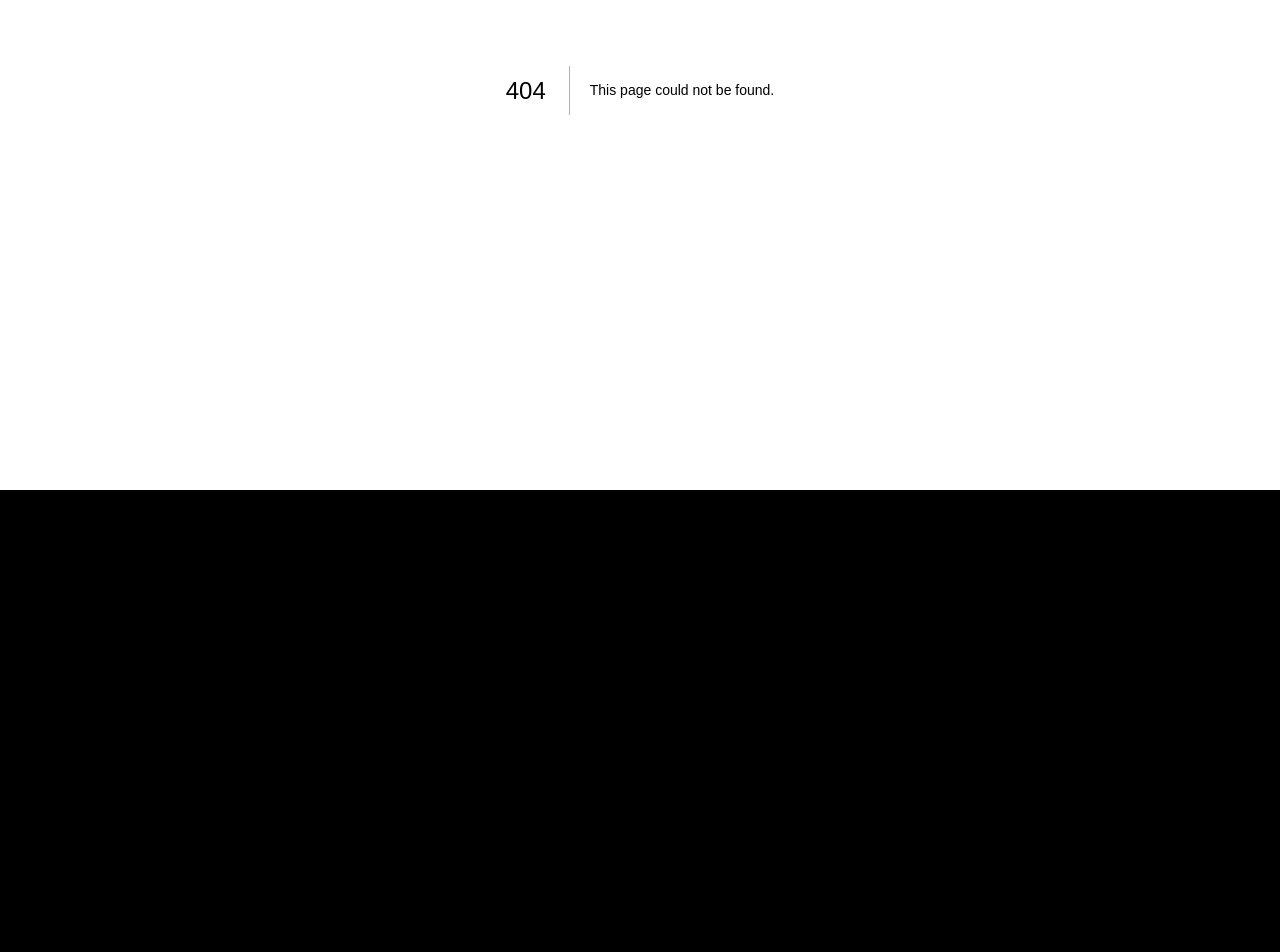
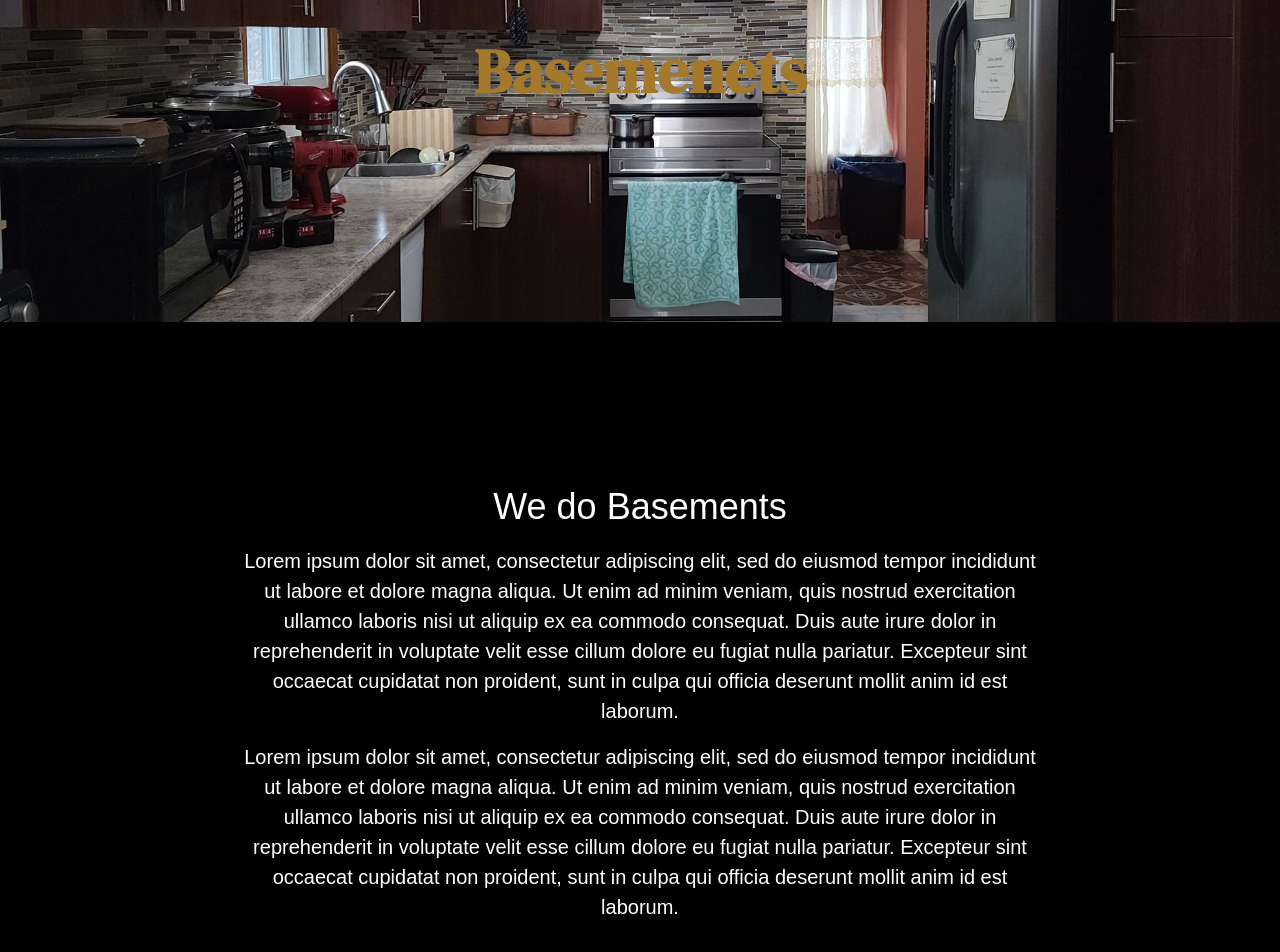
Before and after one commit to maplesyrupman/mayks, a Next.js app: page /services/1 in a window 1280 px wide. Before the commit this address had no page. Shown: the part 310-1262 px from the top of the page. Before the commit the page ends 800 px from the top, so only its background shows below. Built offline with nearby package versions, Linux system fonts and the light colour scheme; a web font is replaced by a local one.

Commit message:
nearly done service template, just need contact form

```diff
--- a/pages/_app.js
+++ b/pages/_app.js
@@ -3,7 +3,7 @@ import '../styles/globals.css'
 
 function MyApp({ Component, pageProps }) {
   return (
-    <>
+    <div>
       <Head>
         <link rel='shortcut icon' href='/favicon.ico' />
         <link rel="stylesheet" href="https://use.typekit.net/wdb3lae.css" />
@@ -12,7 +12,7 @@ function MyApp({ Component, pageProps }) {
         <link href="https://fonts.googleapis.com/css2?family=DM+Serif+Display&display=swap" rel="stylesheet" />
       </Head>
       <Component {...pageProps} />
-    </>
+    </div>
   )
 }
 
--- /dev/null
+++ b/pages/services/[service].jsx
@@ -0,0 +1,104 @@
+import Layout from "../../components/Layout"
+import Image from "next/image"
+
+import style from "../../styles/servicesSpec.module.css"
+
+export default function Service({ title, heroImg, heroWH, section1, section2 }) {
+
+    return (
+        <Layout>
+            <div style={{ display: 'flex', flexDirection: 'column', gap: '7rem' }}>
+                <section className='headingContainer'>
+                    <div className='headingImg'>
+                        <Image src={heroImg} alt={section1.alt} layout='responsive' width={heroWH[1]} height={heroWH[0]} />
+                    </div>
+                    <h1 className="pageHeading">{title}</h1>
+                </section>
+
+                <section className={style.firstSection}>
+                    <h2>{section1.heading}</h2>
+                    {section1.paras.map((para, idx) => <p key={idx}>{para}</p>)}
+                </section>
+
+                <section className={style.secondSection}>
+                    <div className={style.wwdCont}>
+                        <h2>What We Do</h2>
+                        <ol>
+                            {section2.paras.map((para, idx) => <li key={idx}>{para}</li>)}
+                        </ol>
+                    </div>
+
+                    <div style={{ width: "65%", maxHeight: '500px', overflowY: 'hidden' }}>
+                        <Image src={section2.img} alt={section2.alt} layout='responsive' width={section2.imgWH[0]} height={section2.imgWH[1]} />
+                    </div>
+                </section>
+
+                <section className={style.gurantee}>
+                    <h2>What you can Expect</h2>
+                    <div>
+                        <div>
+                            <h3>Quality Craftsmanship</h3>
+                            <p>Excepteur sint occaecat cupidatat non proident, sunt in culpa qui officia deserunt molit anim.</p>
+                        </div>
+                        <div>
+                            <h3>Open Communication</h3>
+                            <p>Excepteur sint occaecat cupidatat non proident, sunt in culpa qui officia deserunt molit anim.</p>
+                        </div>
+                        <div>
+                            <h3>Honesty and Integrity</h3>
+                            <p>Excepteur sint occaecat cupidatat non proident, sunt in culpa qui officia deserunt molit anim.</p>
+                        </div>
+                    </div>
+                </section>
+
+                <section>
+                    Contact Form
+                </section>
+
+            </div>
+        </Layout>
+    )
+}
+
+export async function getStaticProps() {
+    const mockService = {
+        title: 'Basemenets',
+        heroImg: '/projects/proj4/img-3.jpg',
+        heroWH: [1536, 2048],
+        heroAlt: 'A nice kitchen',
+        section1: {
+            heading: 'We do Basements',
+            paras: [
+                "Lorem ipsum dolor sit amet, consectetur adipiscing elit, sed do eiusmod tempor incididunt ut labore et dolore magna aliqua. Ut enim ad minim veniam, quis nostrud exercitation ullamco laboris nisi ut aliquip ex ea commodo consequat. Duis aute irure dolor in reprehenderit in voluptate velit esse cillum dolore eu fugiat nulla pariatur. Excepteur sint occaecat cupidatat non proident, sunt in culpa qui officia deserunt mollit anim id est laborum.",
+                "Lorem ipsum dolor sit amet, consectetur adipiscing elit, sed do eiusmod tempor incididunt ut labore et dolore magna aliqua. Ut enim ad minim veniam, quis nostrud exercitation ullamco laboris nisi ut aliquip ex ea commodo consequat. Duis aute irure dolor in reprehenderit in voluptate velit esse cillum dolore eu fugiat nulla pariatur. Excepteur sint occaecat cupidatat non proident, sunt in culpa qui officia deserunt mollit anim id est laborum."
+            ]
+        },
+        section2: {
+            heading: 'What we do',
+            img: '/projects/proj1/img-3.jpg',
+            imgWH: [1, 1],
+            alt: 'A nice basement kitchen',
+            paras: [
+                'Lorem ipsum dolor sit amet, consectetur adipiscing elit, sed do eiusmod tempor incididunt ut labore et dolore magna aliqua.',
+                'Lorem ipsum dolor sit amet, consectetur adipiscing elit, sed do eiusmod tempor incididunt ut labore et dolore magna aliqua.',
+                'Lorem ipsum dolor sit amet, consectetur adipiscing elit, sed do eiusmod tempor incididunt ut labore et dolore magna aliqua.',
+
+            ]
+        }
+    }
+
+    return {
+        props: {
+            ...mockService
+        }
+    }
+}
+
+export async function getStaticPaths() {
+    return {
+        paths: [
+            '/services/basements'
+        ],
+        fallback: true
+    }
+}
--- a/pages/services.js
+++ b/pages/services/index.js
@@ -1,9 +1,9 @@
-import Layout from '../components/Layout'
+import Layout from '../../components/Layout'
 import Image from 'next/image'
 
 import { FaFaucet, FaBorderAll, FaRulerCombined, FaHome, FaHammer, FaPuzzlePiece } from 'react-icons/fa'
 
-import styles from '../styles/services.module.css'
+import styles from '../../styles/services.module.css'
 import Link from 'next/link'
 
 const services = [
@@ -78,7 +78,6 @@ export default function Services() {
                     })}
                 </section>
             </section>
-
         </Layout>
     )
 }
--- a/styles/globals.css
+++ b/styles/globals.css
@@ -3,7 +3,7 @@
 @tailwind utilities;
 
 html, body {
-    height: 100vh;
+    /* height: 100vh; */
     background-color: black;
 }
 
@@ -33,6 +33,7 @@ dl,
 dd {
   margin: 0;
   font-family: 'Poppins', sans-serif;
+  color: white;
 }
 
 /* Remove list styles on ul, ol elements with a list role, which suggests default styling will be removed */
@@ -157,6 +158,34 @@ main {
   /* white-space: nowrap; */
 }
 
+h2 {
+  font-size: 36px;
+  line-height: 46px;
+}
+
+p {
+  font-size: 20px;
+  line-height: 30px;
+}
+
+.headingContainer {
+  display: flex;
+  justify-content: center;
+  align-items: center;
+  width: 100%;
+  position: relative;
+  height: 500px;
+  overflow-y: hidden;
+}
+
+.headingImg {
+  width: 100%;
+  position: absolute;
+  align-self: center;
+  justify-self: center;
+  z-index: 0;
+}
+
 .swiper-button-prev {
   color: #F7CC70 !important;
 }
--- /dev/null
+++ b/styles/servicesSpec.module.css
@@ -0,0 +1,57 @@
+.firstSection {
+    max-width: 800px;
+    margin: 50px auto;
+    display: flex;
+    flex-direction: column;
+    gap: 1rem;
+    text-align: center;
+}
+
+.secondSection {
+    max-width: 1200px;
+    margin: 0 auto;
+    display: flex;
+    gap: 2.5rem;
+}
+
+.wwdCont {
+    width: 35%;
+    display: flex;
+    flex-direction: column;
+    justify-content: center;
+}
+
+.wwdCont>ol>li {
+    font-size: 20px;
+    line-height: 30px;
+    margin: 0.7rem 0 0.7rem 0.7rem;
+    list-style-type:decimal !important;
+}
+
+.gurantee {
+    max-width: 1000px;
+    margin: 0 auto;
+    text-align: center;
+}
+
+.gurantee>div {
+    display: flex;
+    background-color: #f3b52f;
+    padding: 1rem;
+    gap: 1rem;
+    margin-top: 1rem;
+}
+
+.gurantee>div>div {
+    background-color: #F0F0F0;
+    padding: 1rem;
+    color: black;
+}
+
+.gurantee>div>div>h3 {
+    font-weight: 600;
+    font-size: 28px;
+    line-height: 38px;
+    margin-bottom: 0.7rem;
+    color: black;
+}
```
Also changed, not shown: 1 other file (tests, documents, lock files or other folders).
